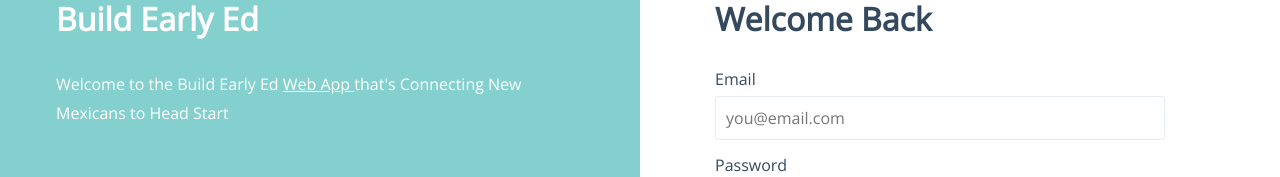
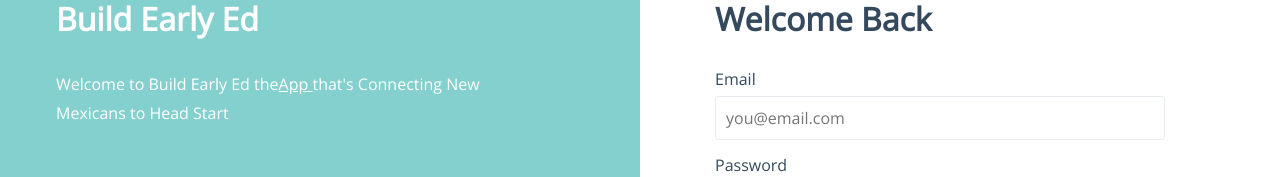
Before and after one commit to Build-Early-Ed/bee-app, a Vue app: page /login in a window 1280 px wide. Shown: the part 239-416 px from the top of the page. Built offline with nearby package versions, Linux system fonts and the light colour scheme; no server answers; the database is empty.

Commit message:
hyperlink login.vue

```diff
--- a/src/views/Login.vue
+++ b/src/views/Login.vue
@@ -7,7 +7,7 @@
         <!--App name and tagline -->
       <div class="col1">
         <h1>Build Early Ed</h1>
-        <p>Welcome to the Build Early Ed <a href="https://buildearlyed.org/" target="_blank">Web App </a>that's Connecting New Mexicans to Head Start</p>
+        <p>Welcome to Build Early Ed the<a href="https://info.buildearlyed.org/" target="_blank">App </a>that's Connecting New Mexicans to Head Start</p>
       </div>
         <!--Login Section -->
       <div :class="{ 'signup-form': !showLoginForm }" class="col2">
```
